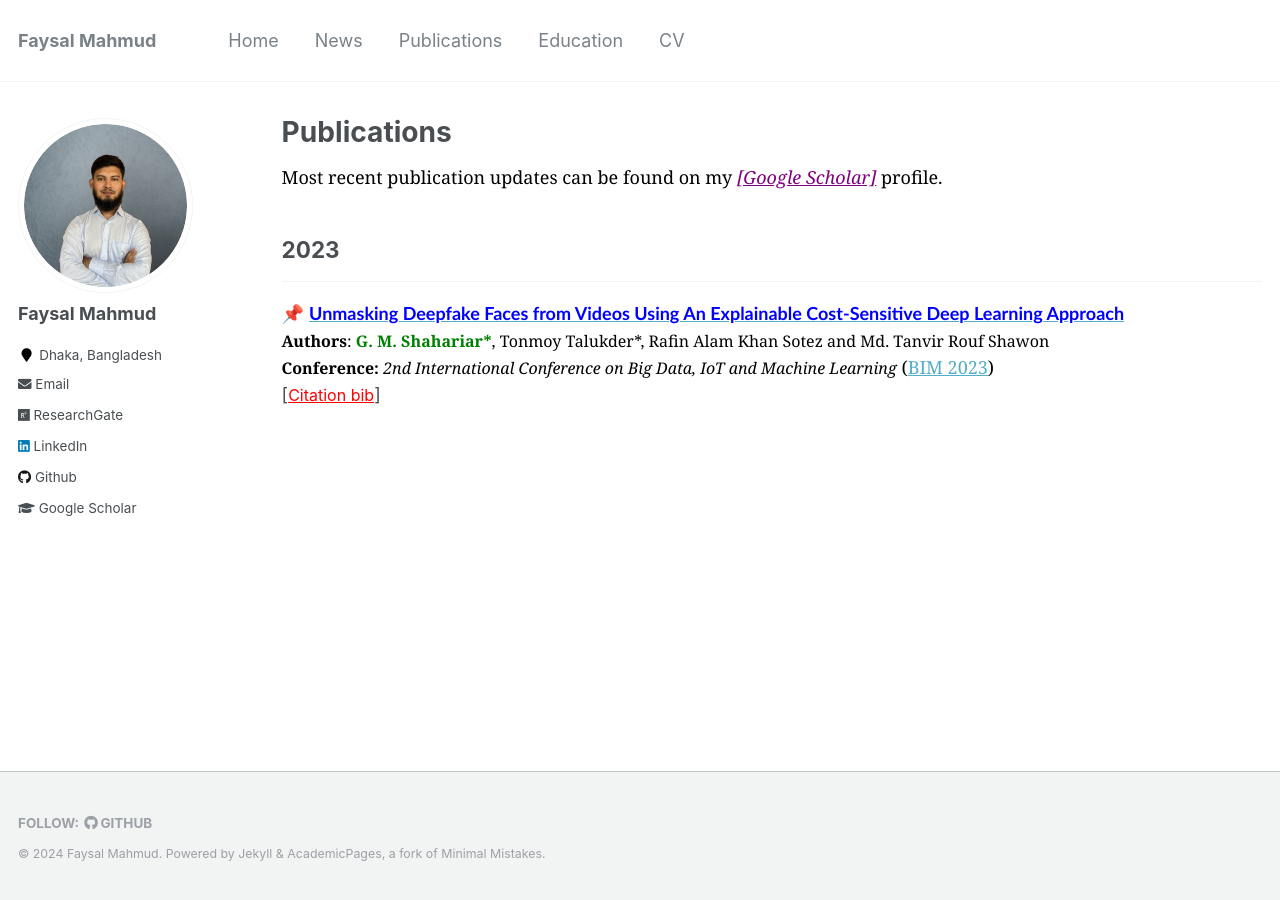
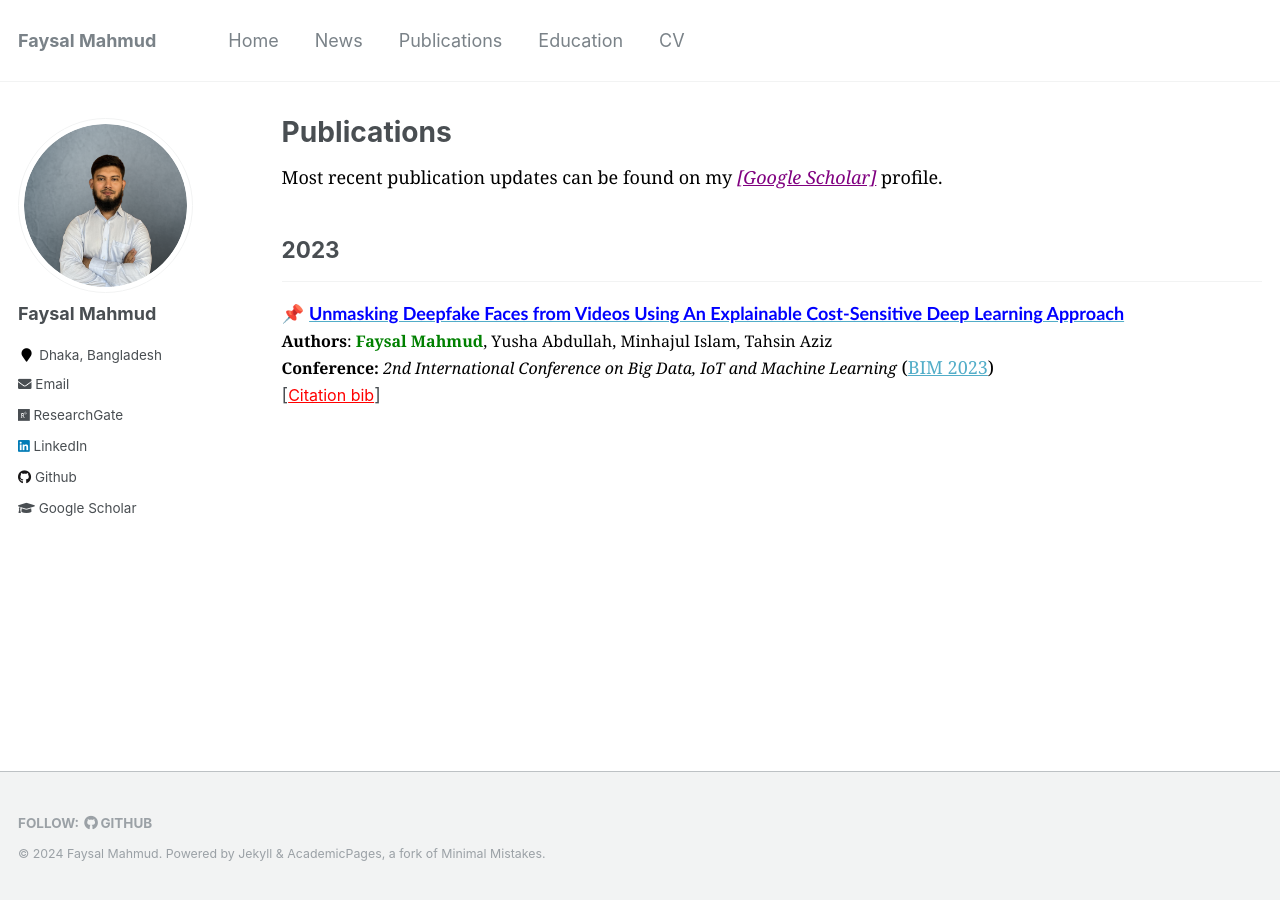
Before and after one commit to Faysal-MD/Faysal-MD.github.io, a Jekyll site: the page built from _pages/publications.md, in a window 1280 px wide. Built offline with Jekyll 4.4.1, drawn with Linux system fonts in a browser that asks for light colours.

Commit message:
info updated

```diff
--- a/_pages/publications.md
+++ b/_pages/publications.md
@@ -16,7 +16,7 @@ author_profile: true
 <!-- Paper 08 -->
 📌 [<span style="color:blue;font-family:Trebuchet MS;">**Unmasking Deepfake Faces from Videos Using An Explainable Cost-Sensitive Deep Learning Approach**</span>](https://ieeexplore.ieee.org/document/10441026) <br>
 <span style="color:black;font-family:Georgia">
-    <font size="3"><strong>Authors</strong>: <strong style="color:green">G. M. Shahariar*</strong>, Tonmoy Talukder*, Rafin Alam Khan Sotez and Md. Tanvir Rouf Shawon </font>
+    <font size="3"><strong>Authors</strong>: <strong style="color:green">Faysal Mahmud</strong>, Yusha Abdullah, Minhajul Islam, Tahsin Aziz </font>
 </span>
 <br>
 <span style="color:black;font-family:Georgia">
```
